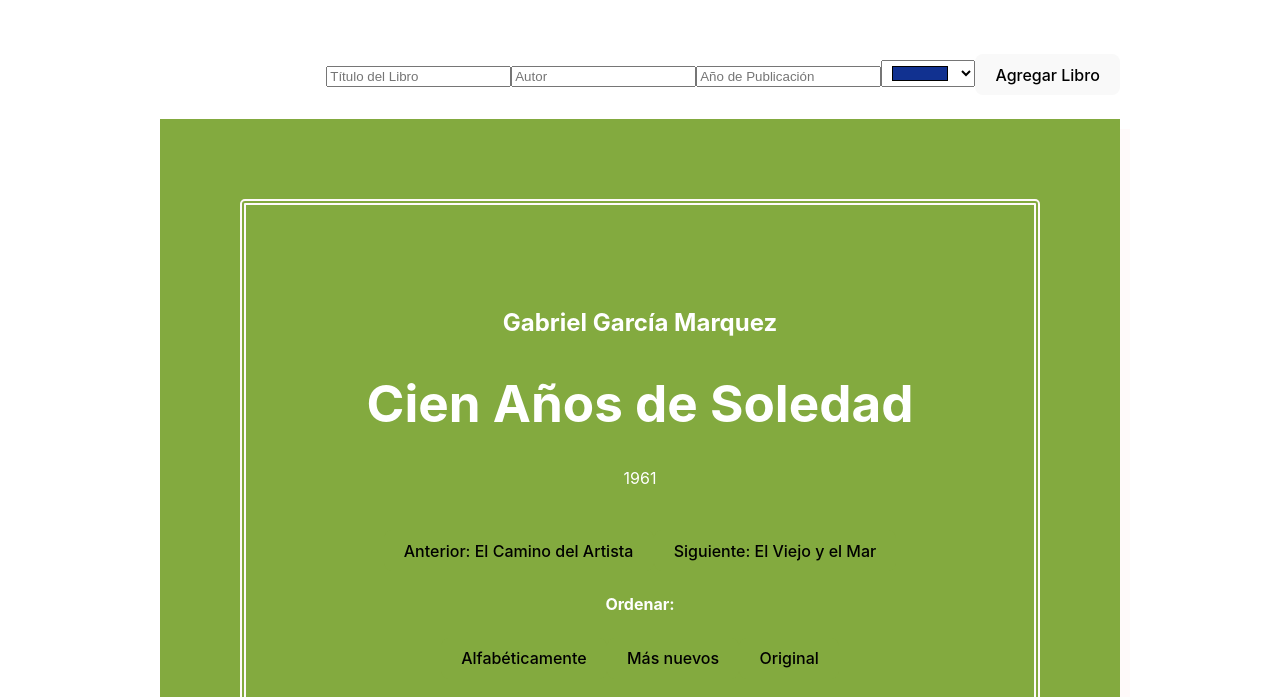
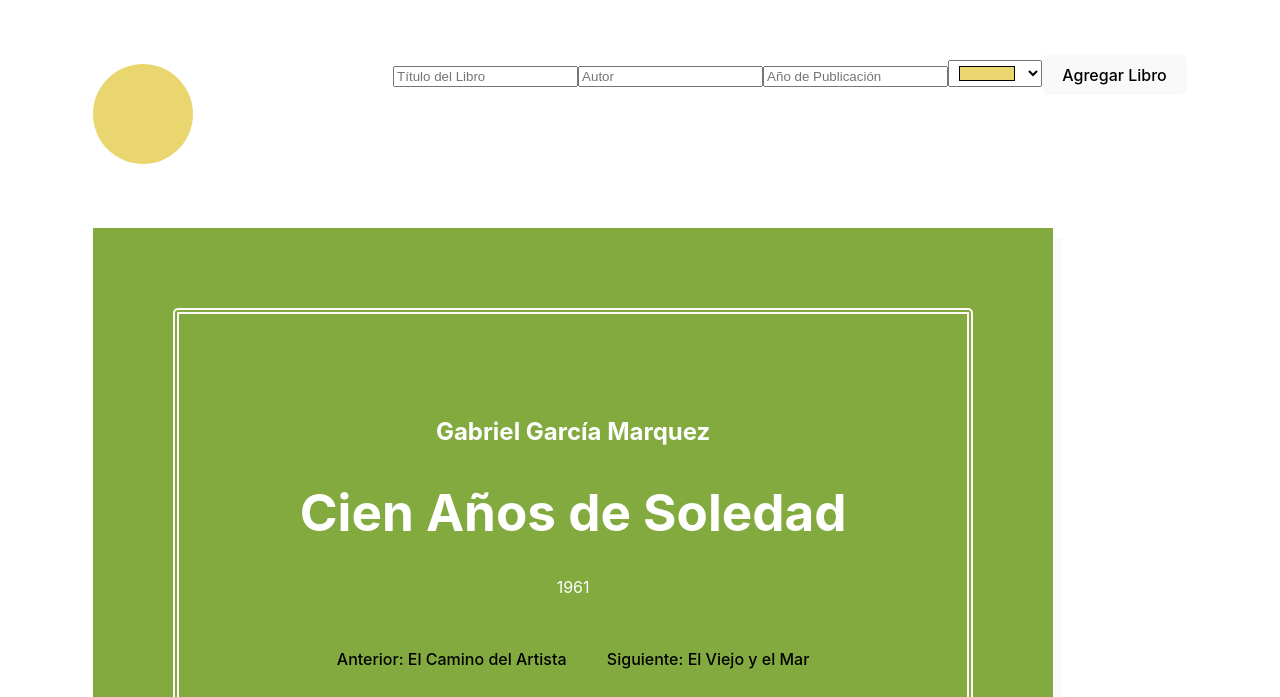
Before and after one commit to MechMarighetti/Munipa, a React (Vite) app: page / in a window 1280 px wide. Shown: the part 103-800 px from the top of the page. Built offline with nearby package versions, Linux system fonts and the light colour scheme; a web font is replaced by a local one.

Commit message:
svg prueba con variables

```diff
--- a/src/App.css
+++ b/src/App.css
@@ -38,7 +38,7 @@
   border-width: 6px;
   border-radius: 5px;
   padding: 5em;
-}
+ }
 
 
 @keyframes logo-spin {
@@ -68,6 +68,19 @@
     color: lightseagreen;
   } 100% {
     color: rgb(179, 221, 111);
+  }
+}
+
+@keyframes colorfill {
+  0% {
+    fill: #91DFA8;
+  }
+  50% {
+    fill: rgb(255, 163, 255);
+  } 90% {
+    fill: lightseagreen;
+  } 100% {
+    fill: rgb(179, 221, 111);
   }
 }
 
@@ -115,12 +128,3 @@ font-size: 100pt;
     padding: 5%;
   animation: colorchange 4s ease-out infinite;
 }
-
-.input {
-  display: flex;
-  flex-direction: row-reverse;
-  gap: 35px;
-}
-.input > input {
-  border: #91DFA8 2px solid;
-}
--- a/src/components/AddBook.jsx
+++ b/src/components/AddBook.jsx
@@ -103,13 +103,15 @@ const books = [{
 
 
 const AddBook = () => {
-  const randomColor = Math.floor(Math.random()*16777215).toString(16)
+  const randomColor = '#' +  Math.floor(Math.random() * 16777215).toString(16)
+  const randomColor2 = '#' +   Math.floor(Math.random() * 16777215).toString(16)
+
 
   const [books, setBooks] = useState({
     title: '',
     author: '',
     year: '',
-    bg: '#' + randomColor, // Valor inicial para el input de color
+    bg: randomColor, // Valor inicial para el input de color
   });
 
   const [library, setLibrary] = useState(books)
@@ -127,13 +129,27 @@ const AddBook = () => {
   const handleSubmit = (e) => {
     e.preventDefault();
     // Aquí puedes realizar cualquier acción que desees con los datos del libro, como enviarlos a un servidor o almacenarlos en un estado global.
-    console.log(books);
     setLibrary([...library, books])
     console.log(library);
+    console.log(books);
+    resetForm();
   };
+
+  /* FORMULARIO PARA TODOS LOS INPUTS
+   const resetForm = () =>
+    setForm({
+      title: '',
+    author: '',
+    year: '',
+    bg: '#' + randomColor,
+    });
+ */
 
   return (
     <div className='input'>
+       <svg className='gradient' fill={randomColor}>
+      <circle cx="50" cy="60" r="50"></circle>
+    </svg>
       <form onSubmit={handleSubmit}>
         <input
           type="text"
```
Also changed, not shown: src/components/Cards.jsx (+14 -12 lines).
